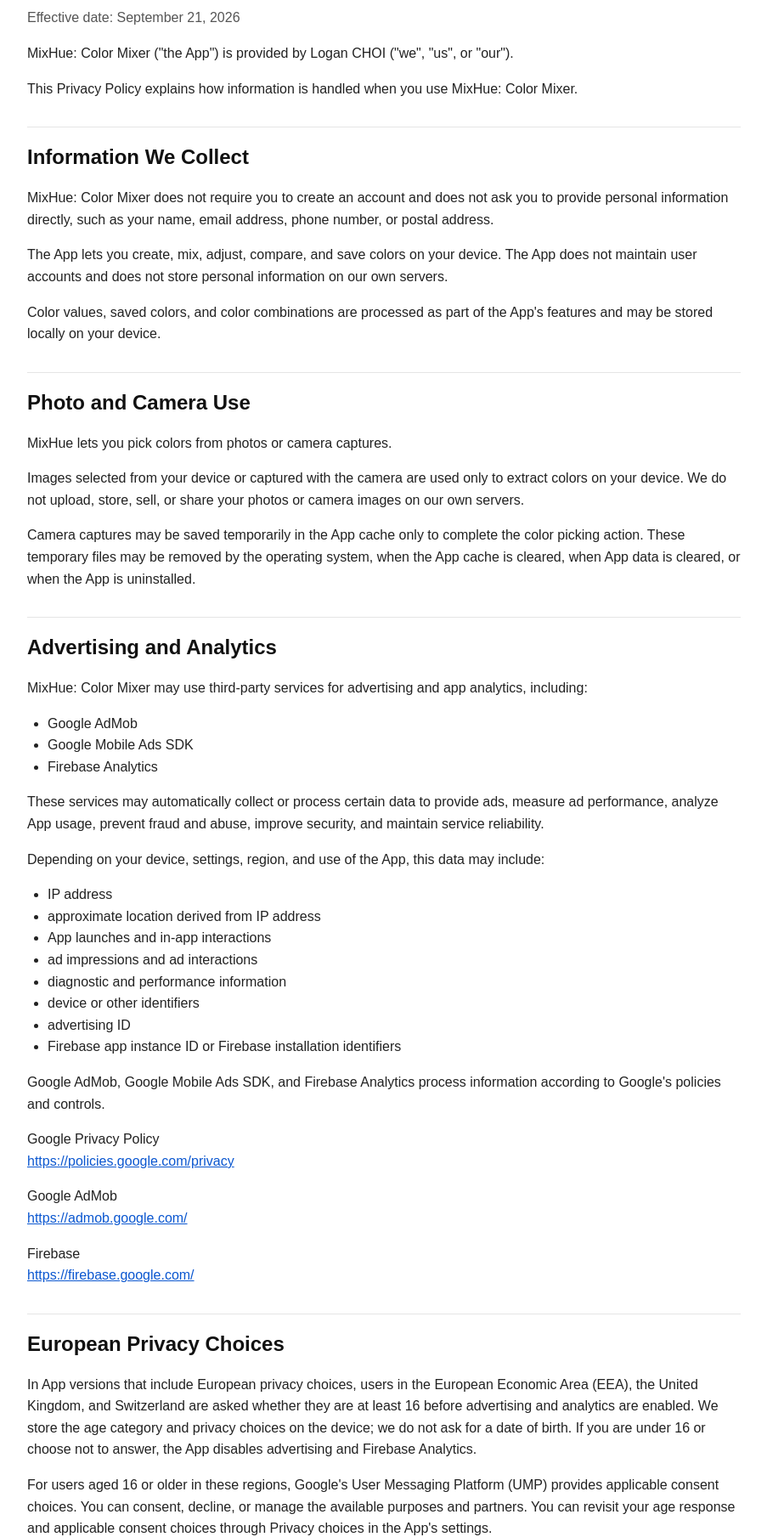
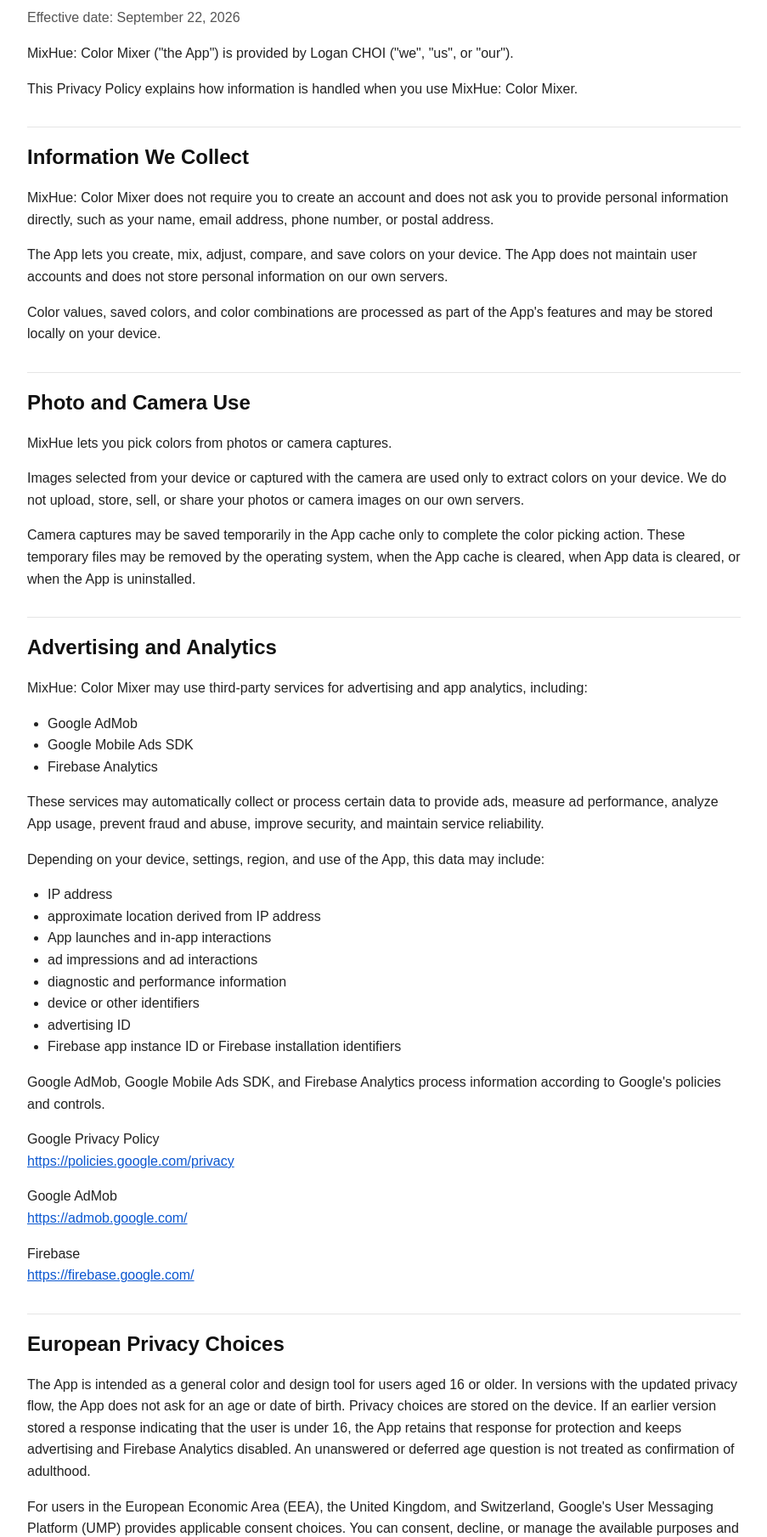
Before and after one commit to LoganCHOI-dev/mixhue-privacy, a plain HTML site: page index.html in a window 1280 px wide. Shown: the part 93-1902 px from the top of the page at 85% size, without its empty margins (188-1091 px from the left). Drawn offline with Linux system fonts and the light colour scheme.

Commit message:
Update index.html

```diff
--- a/index.html
+++ b/index.html
@@ -47,7 +47,7 @@
 </head>
 <body>
   <h1>Privacy Policy</h1>
-  <p class="updated">Effective date: September 21, 2026 </p>
+  <p class="updated">Effective date: September 22, 2026</p>
 
   <p>MixHue: Color Mixer ("the App") is provided by Logan CHOI ("we", "us", or "our").</p>
 
@@ -113,9 +113,9 @@
 
   <h2>European Privacy Choices</h2>
 
-  <p>In App versions that include European privacy choices, users in the European Economic Area (EEA), the United Kingdom, and Switzerland are asked whether they are at least 16 before advertising and analytics are enabled. We store the age category and privacy choices on the device; we do not ask for a date of birth. If you are under 16 or choose not to answer, the App disables advertising and Firebase Analytics.</p>
+  <p>The App is intended as a general color and design tool for users aged 16 or older. In versions with the updated privacy flow, the App does not ask for an age or date of birth. Privacy choices are stored on the device. If an earlier version stored a response indicating that the user is under 16, the App retains that response for protection and keeps advertising and Firebase Analytics disabled. An unanswered or deferred age question is not treated as confirmation of adulthood.</p>
 
-  <p>For users aged 16 or older in these regions, Google's User Messaging Platform (UMP) provides applicable consent choices. You can consent, decline, or manage the available purposes and partners. You can revisit your age response and applicable consent choices through Privacy choices in the App's settings.</p>
+  <p>For users in the European Economic Area (EEA), the United Kingdom, and Switzerland, Google's User Messaging Platform (UMP) provides applicable consent choices. You can consent, decline, or manage the available purposes and partners, and revisit applicable consent choices through Privacy choices in the App's settings. The App respects the SDK's advertising permission and consent signals; declining does not necessarily remove all ads. Eligible non-personalized or limited ads may be provided, but ad availability is not guaranteed.</p>
 
   <p>The App checks whether consent information needs updating at startup. A valid saved choice generally does not require another consent message, but a new message may be necessary when consent information expires, requirements change, or App data is cleared. The European consent message is targeted to the EEA, the United Kingdom, and Switzerland, rather than to users based on nationality.</p>
 
@@ -171,9 +171,9 @@
 
   <h2>Children's Privacy</h2>
 
-  <p>MixHue: Color Mixer is not designed for children under the age of 13.</p>
+  <p>MixHue: Color Mixer is intended for users aged 16 or older and is not designed for children under 16.</p>
 
-  <p>We do not knowingly collect personal information from children under 13. If you believe that a child has provided personal information through the App, please contact us so we can take appropriate action.</p>
+  <p>We do not knowingly collect personal information from children under 16. If you believe that a child has provided personal information through the App, please contact us so we can take appropriate action.</p>
 
   <h2>Changes to This Privacy Policy</h2>
 
```
